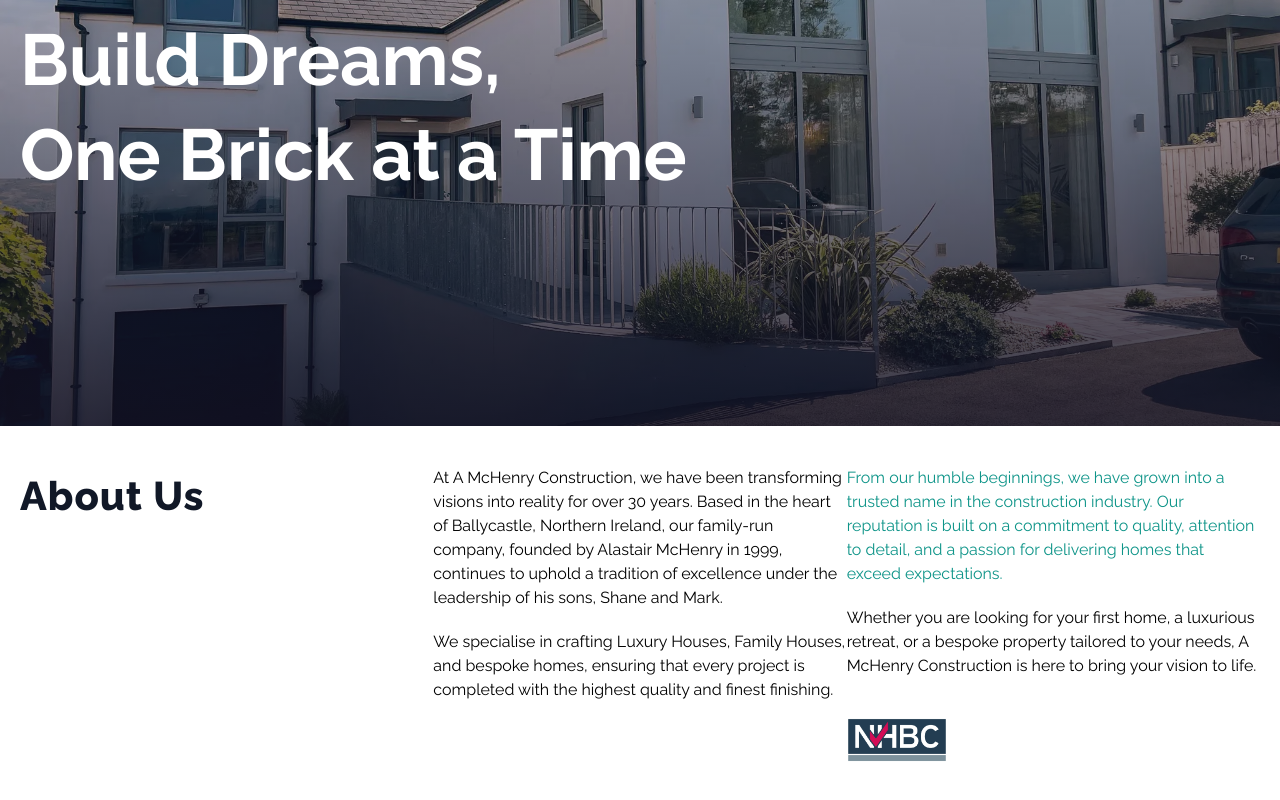
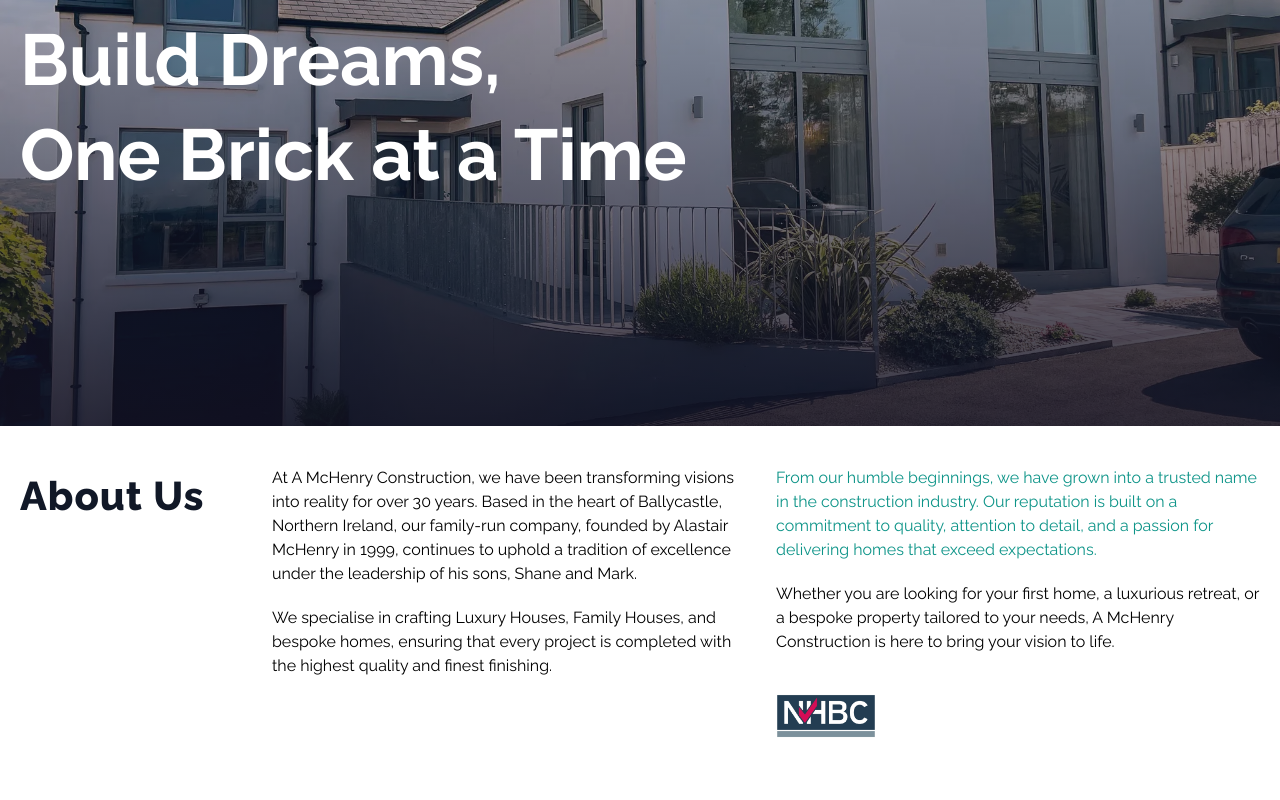
Before and after one commit to AGuerriere/amchenryconstruction, a Next.js app: page / in a window 1280 px wide. Shown: the part 374-1174 px from the top of the page. After the commit the page ends 1152 px from the top, so only its background shows below. Built offline with nearby package versions, Linux system fonts and the light colour scheme.

Commit message:
completed about us section

```diff
--- a/src/app/page.tsx
+++ b/src/app/page.tsx
@@ -29,9 +29,9 @@
         <div className="w-full max-w-[1600px] items-center justify-centerz`">
           <main>
             {/* About Us Section */}
-            <div className="grid grid-cols-1 md:grid-cols-2 lg:grid-cols-3 mt-10 mb-10">
+            <div className="grid grid-cols-1 md:grid-cols-2 lg:grid-cols-5 mt-10 mb-10 gap-5">
               <h3 className="md:col-span-2 lg:col-span-1 text-gray-900 text-[40px] font-extrabold leading-[60px] tracking-wide mb-5 overflow-hidden text-ellipsis">About Us</h3>
-                <div>
+                <div className="lg:col-span-2">
                   <p className="mb-5">
                     At A McHenry Construction, we have been transforming visions into reality for over 30  years. Based in the heart of Ballycastle, Northern Ireland, our family-run company, founded  by Alastair McHenry in 1999, continues to uphold a tradition of excellence under the  leadership of his sons, Shane and Mark.
                   </p>
@@ -39,7 +39,7 @@
                     We specialise in crafting Luxury Houses, Family  Houses, and bespoke homes, ensuring that every project is completed with the highest quality and finest finishing.
                   </p>
                 </div>
-              <div className="">
+              <div className="lg:col-span-2">
                 <p className="text-teal-600 mb-5">
                   From our humble beginnings, we have grown into a trusted name in the construction industry. Our reputation is built on a commitment to quality, attention to detail, and a passion for  delivering homes that exceed expectations.
                 </p>
```
